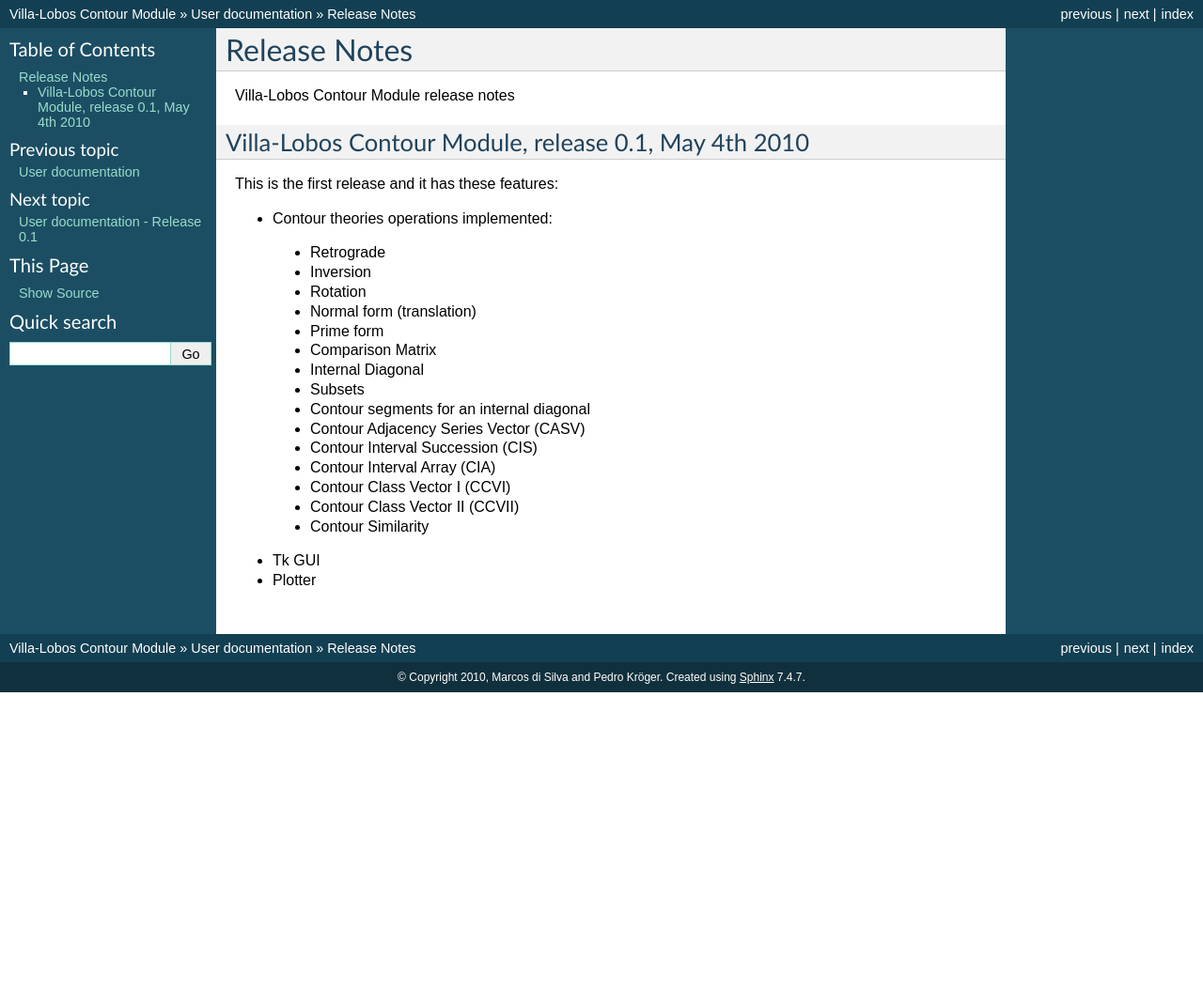
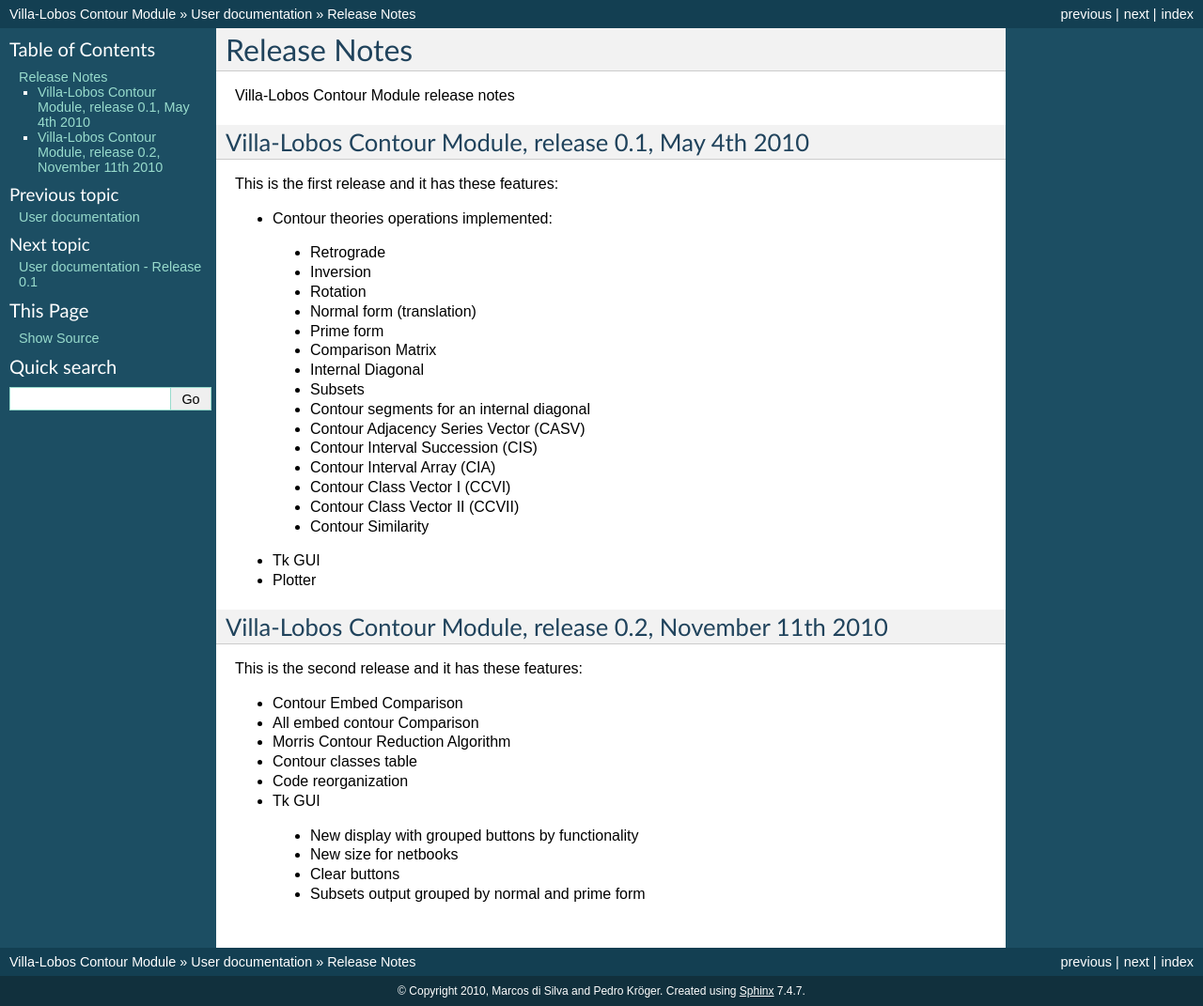
Before and after one commit to msampaio/musicontour, a Sphinx documentation site: the page built from doc/release.rst, in a window 1280 px wide. Shown: the whole page at 94% size. Built offline with Sphinx 7.4.7, drawn with Linux system fonts in a browser that asks for light colours; formulas are drawn with MathJax 3; before the commit the page ends 900 px from its top, so only the background shows below that.

Commit message:
Insert release notes for VLCM 0.2

```diff
--- a/doc/release.rst
+++ b/doc/release.rst
@@ -26,3 +26,19 @@
  - Contour Similarity
 - Tk GUI
 - Plotter
+
+Villa-Lobos Contour Module, release 0.2, November 11th 2010
+-----------------------------------------------------------
+
+This is the second release and it has these features:
+
+- Contour Embed Comparison
+- All embed contour Comparison
+- Morris Contour Reduction Algorithm
+- Contour classes table
+- Code reorganization
+- Tk GUI
+ - New display with grouped buttons by functionality
+ - New size for netbooks
+ - Clear buttons
+ - Subsets output grouped by normal and prime form
```
